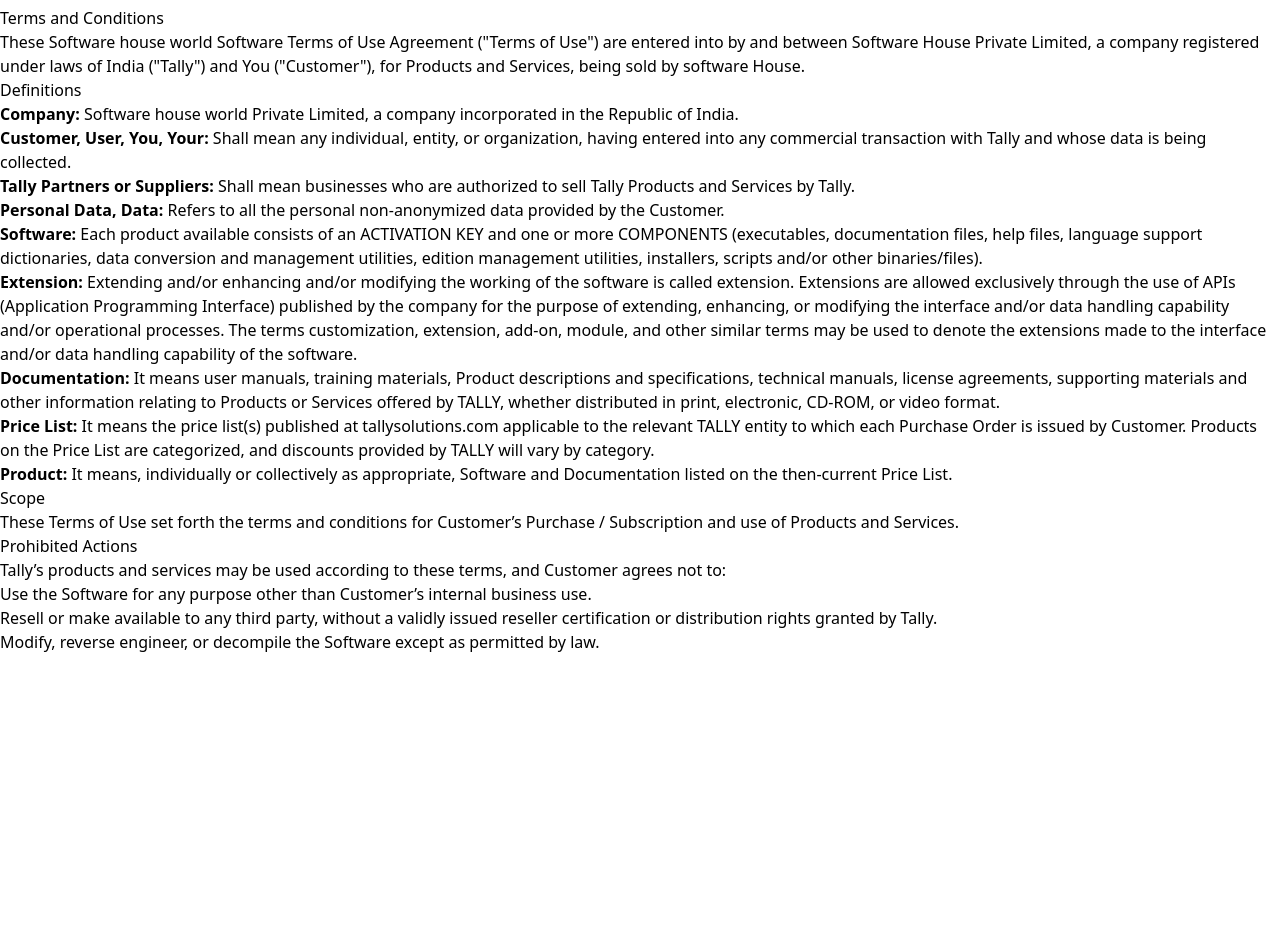
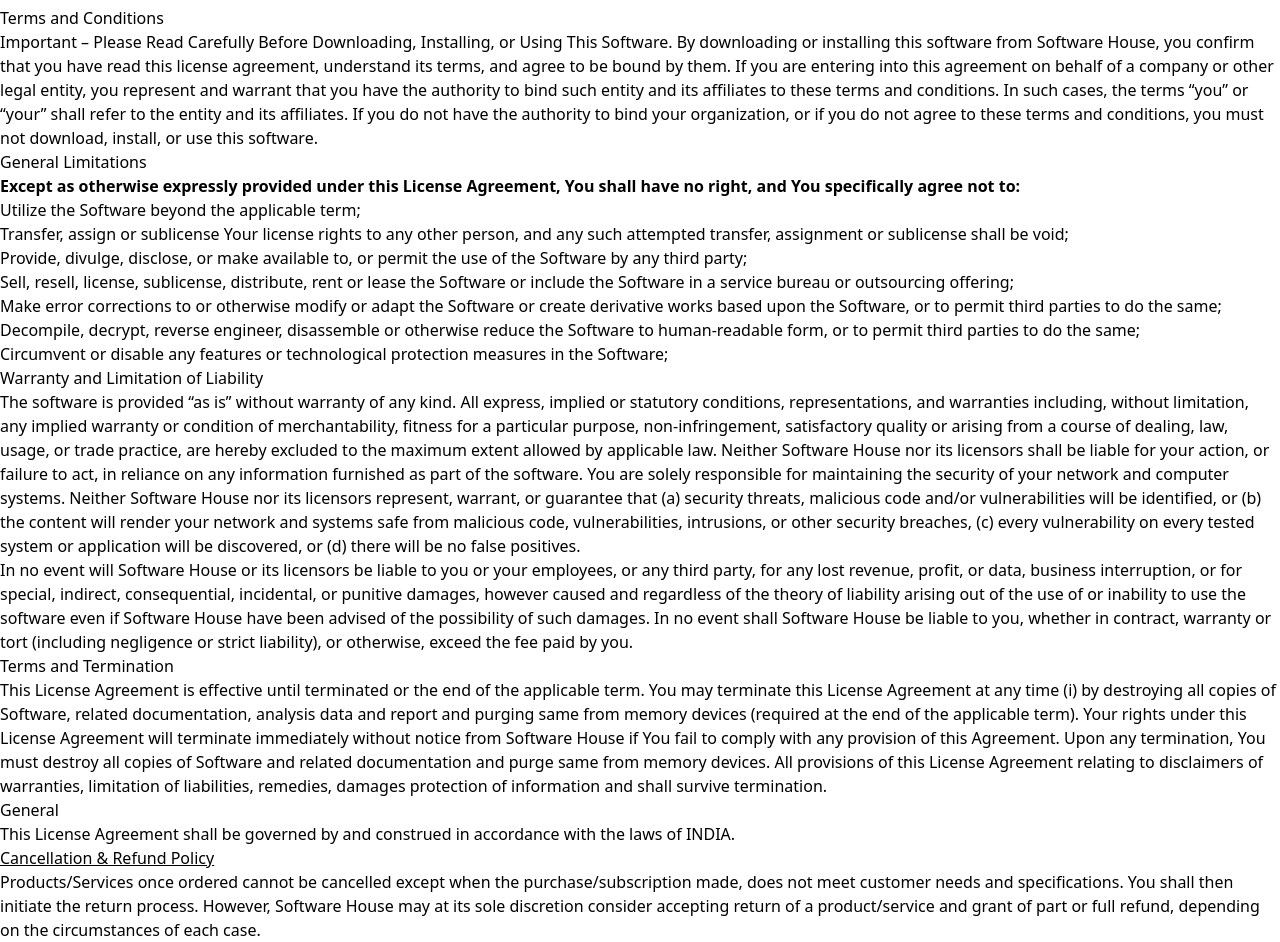
Before and after one commit to Hckos07/New-Repository, a React (Vite) app: page /tandc in a window 1280 px wide. Shown: the part 620-1562 px from the top of the page. Before the commit the page ends 1274 px from the top, so only its background shows below. Built offline with nearby package versions, Linux system fonts and the light colour scheme.

Commit message:
third commit

```diff
--- a/src/assets/Components/TandC.jsx
+++ b/src/assets/Components/TandC.jsx
@@ -11,7 +11,7 @@
           <img
             src={terms}
             alt="Document Icon"
-            className="w-full h-auto object-cover rounded-lg shadow-2xl"
+            className="min-full h-auto object-cover rounded-lg shadow-2xl"
           />
         </div>
 
@@ -19,48 +19,54 @@
         <div className="max-w-xl text-center md:text-left ml-24 mt-24">
           <h1 className="text-3xl md:text-4xl font-bold text-blue-700 mb-4 md:mb-6">Terms and Conditions</h1>
           <p className="text-gray-700 text-base md:text-lg">
-            These Software house world Software Terms of Use Agreement ("Terms of Use") are entered into by
-            and between Software House Private Limited, a company registered under laws of India
-            ("Tally") and You ("Customer"), for Products and Services, being sold by software House.
+            Important – Please Read Carefully Before Downloading, Installing, or Using This Software.
+            By downloading or installing this software from Software House, you confirm that you have read this license agreement, understand its terms, and agree to be bound by them. If you are entering into this agreement on behalf of a company or other legal entity, you represent and warrant that you have the authority to bind such entity and its affiliates to these terms and conditions. In such cases, the terms “you” or “your” shall refer to the entity and its affiliates.
+            If you do not have the authority to bind your organization, or if you do not agree to these terms and conditions, you must not download, install, or use this software.
           </p>
         </div>
       </div>
 
       {/* Definitions Section */}
       <div className="mx-auto w-full pt-12">
-        <h2 className="text-3xl font-bold text-blue-700 mb-6">Definitions</h2>
+        <h2 className="text-3xl font-bold text-blue-700 mb-6">General Limitations</h2>
         <ul className="text-gray-700 text-lg space-y-4 list-disc pl-6">
-          <li><strong>Company:</strong> Software house world Private Limited, a company incorporated in the Republic of India.</li>
-          <li><strong>Customer, User, You, Your:</strong> Shall mean any individual, entity, or organization, having entered into any commercial transaction with Tally and whose data is being collected.</li>
-          <li><strong>Tally Partners or Suppliers:</strong> Shall mean businesses who are authorized to sell Tally Products and Services by Tally.</li>
-          <li><strong>Personal Data, Data:</strong> Refers to all the personal non-anonymized data provided by the Customer.</li>
-          <li><strong>Software:</strong> Each product available consists of an ACTIVATION KEY and one or more COMPONENTS (executables, documentation files, help files, language support dictionaries, data conversion and management utilities, edition management utilities, installers, scripts and/or other binaries/files).</li>
-          <li><strong>Extension:</strong> Extending and/or enhancing and/or modifying the working of the software is called extension. Extensions are allowed exclusively through the use of APIs (Application Programming Interface) published by the company for the purpose of extending, enhancing, or modifying the interface and/or data handling capability and/or operational processes. The terms customization, extension, add-on, module, and other similar terms may be used to denote the extensions made to the interface and/or data handling capability of the software.</li>
-          <li><strong>Documentation:</strong> It means user manuals, training materials, Product descriptions and specifications, technical manuals, license agreements, supporting materials and other information relating to Products or Services offered by TALLY, whether distributed in print, electronic, CD-ROM, or video format.</li>
-          <li><strong>Price List:</strong> It means the price list(s) published at tallysolutions.com applicable to the relevant TALLY entity to which each Purchase Order is issued by Customer. Products on the Price List are categorized, and discounts provided by TALLY will vary by category.</li>
-          <li><strong>Product:</strong> It means, individually or collectively as appropriate, Software and Documentation listed on the then-current Price List.</li>
+          <strong>Except as otherwise expressly provided under this License Agreement, You shall have no right, and You specifically agree not to:</strong>
+          <li>Utilize the Software beyond the applicable term;</li>
+          <li>Transfer, assign or sublicense Your license rights to any other person, and any such attempted transfer, assignment or sublicense shall be void;</li>
+          <li>Provide, divulge, disclose, or make available to, or permit the use of the Software by any third party;</li>
+          <li>Sell, resell, license, sublicense, distribute, rent or lease the Software or include the Software in a service bureau or outsourcing offering;</li>
+          <li>Make error corrections to or otherwise modify or adapt the Software or create derivative works based upon the Software, or to permit third parties to do the same;</li>
+          <li>Decompile, decrypt, reverse engineer, disassemble or otherwise reduce the Software to human-readable form, or to permit third parties to do the same;</li>
+          <li>Circumvent or disable any features or technological protection measures in the Software;</li>
         </ul>
       </div>
 
       {/* Scope Section */}
       <div className="mx-auto w-full pt-12">
-        <h2 className="text-3xl font-bold text-blue-700 mb-6">Scope</h2>
+        <h2 className="text-3xl font-bold text-blue-700 mb-6">Warranty and Limitation of Liability</h2>
         <p className="text-gray-700 text-lg mb-4">
-          These Terms of Use set forth the terms and conditions for Customer’s Purchase / Subscription and use of Products and Services.
+          The software is provided “as is” without warranty of any kind. All express, implied or statutory conditions, representations, and warranties including, without limitation, any implied warranty or condition of merchantability, fitness for a particular purpose, non-infringement, satisfactory quality or arising from a course of dealing, law, usage, or trade practice, are hereby excluded to the maximum extent allowed by applicable law. Neither Software House nor its licensors shall be liable for your action, or failure to act, in reliance on any information furnished as part of the software. You are solely responsible for maintaining the security of your network and computer systems. Neither Software House nor its licensors represent, warrant, or guarantee that (a) security threats, malicious code and/or vulnerabilities will be identified, or (b) the content will render your network and systems safe from malicious code, vulnerabilities, intrusions, or other security breaches, (c) every vulnerability on every tested system or application will be discovered, or (d) there will be no false positives.</p>
+        <p className="text-gray-700 text-lg mb-4">
+          In no event will Software House or its licensors be liable to you or your employees, or any third party, for any lost revenue, profit, or data, business interruption, or for special, indirect, consequential, incidental, or punitive damages, however caused and regardless of the theory of liability arising out of the use of or inability to use the software even if Software House have been advised of the possibility of such damages. In no event shall Software House be liable to you, whether in contract, warranty or tort (including negligence or strict liability), or otherwise, exceed the fee paid by you.
         </p>
       </div>
 
       {/* Prohibited Actions Section */}
       <div className="mx-auto w-full pt-12">
-        <h2 className="text-3xl font-bold text-blue-700 mb-6">Prohibited Actions</h2>
+        <h2 className="text-3xl font-bold text-blue-700 mb-6">Terms and Termination</h2>
         <p className="text-gray-700 text-lg mb-4">
-          Tally’s products and services may be used according to these terms, and Customer agrees not to:
+          This License Agreement is effective until terminated or the end of the applicable term. You may terminate this License Agreement at any time (i) by destroying all copies of Software, related documentation, analysis data and report and purging same from memory devices (required at the end of the applicable term). Your rights under this License Agreement will terminate immediately without notice from Software House if You fail to comply with any provision of this Agreement. Upon any termination, You must destroy all copies of Software and related documentation and purge same from memory devices. All provisions of this License Agreement relating to disclaimers of warranties, limitation of liabilities, remedies, damages protection of information and shall survive termination.
         </p>
-        <ul className="text-gray-700 text-lg space-y-4 list-disc pl-6">
-          <li>Use the Software for any purpose other than Customer’s internal business use.</li>
-          <li>Resell or make available to any third party, without a validly issued reseller certification or distribution rights granted by Tally.</li>
-          <li>Modify, reverse engineer, or decompile the Software except as permitted by law.</li>
-        </ul>
+      </div>
+        <div className="mx-auto w-full pt-12">
+          <h2 className="text-3xl font-bold text-blue-700 mb-6">General</h2>
+          <p className="text-gray-700 text-lg mb-4">
+          This License Agreement shall be governed by and construed in accordance with the laws of INDIA.
+          </p>
+        <h1><u>Cancellation & Refund Policy</u></h1>
+        <p className="text-gray-700 text-lg ">
+          Products/Services once ordered cannot be cancelled except when the purchase/subscription made, does not meet customer needs and specifications. You shall then initiate the return process. However, Software House may at its sole discretion consider accepting return of a product/service and grant of part or full refund, depending on the circumstances of each case.
+        </p>
       </div>
     </section>
   );
```
